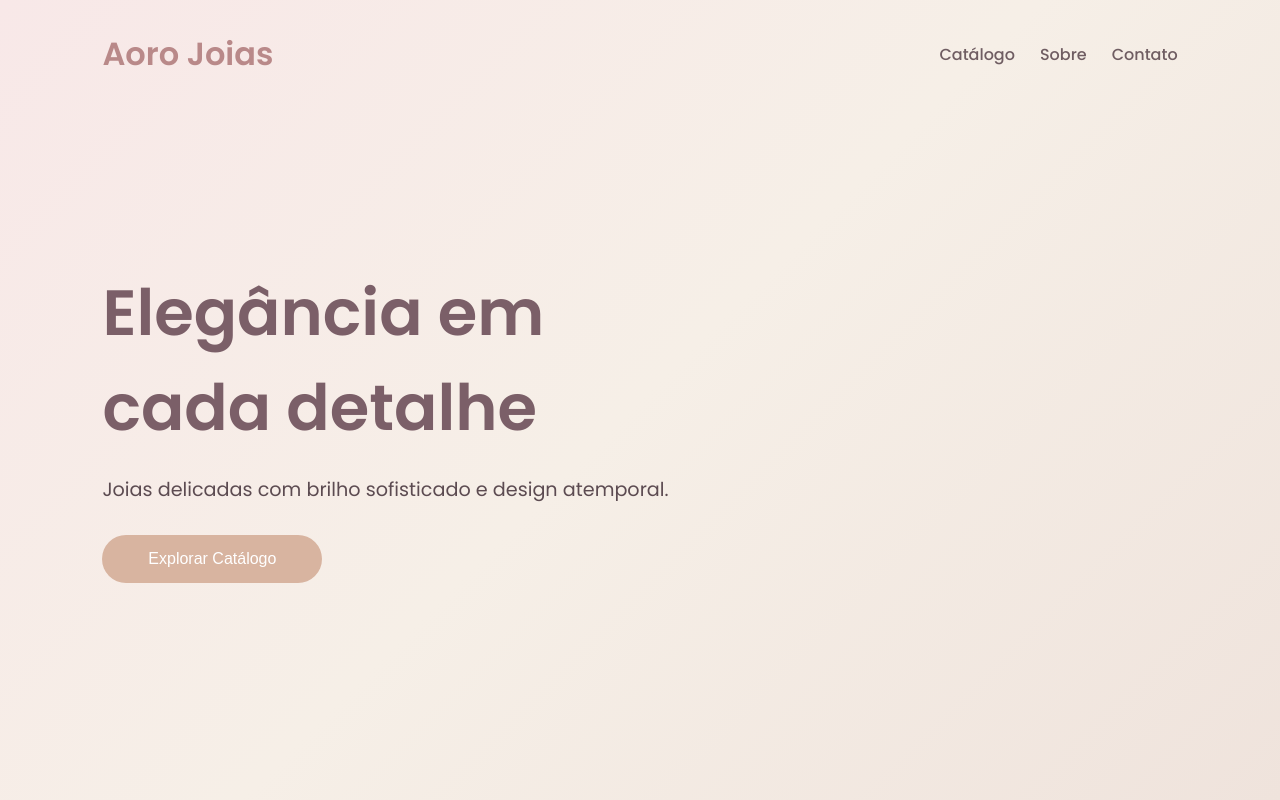
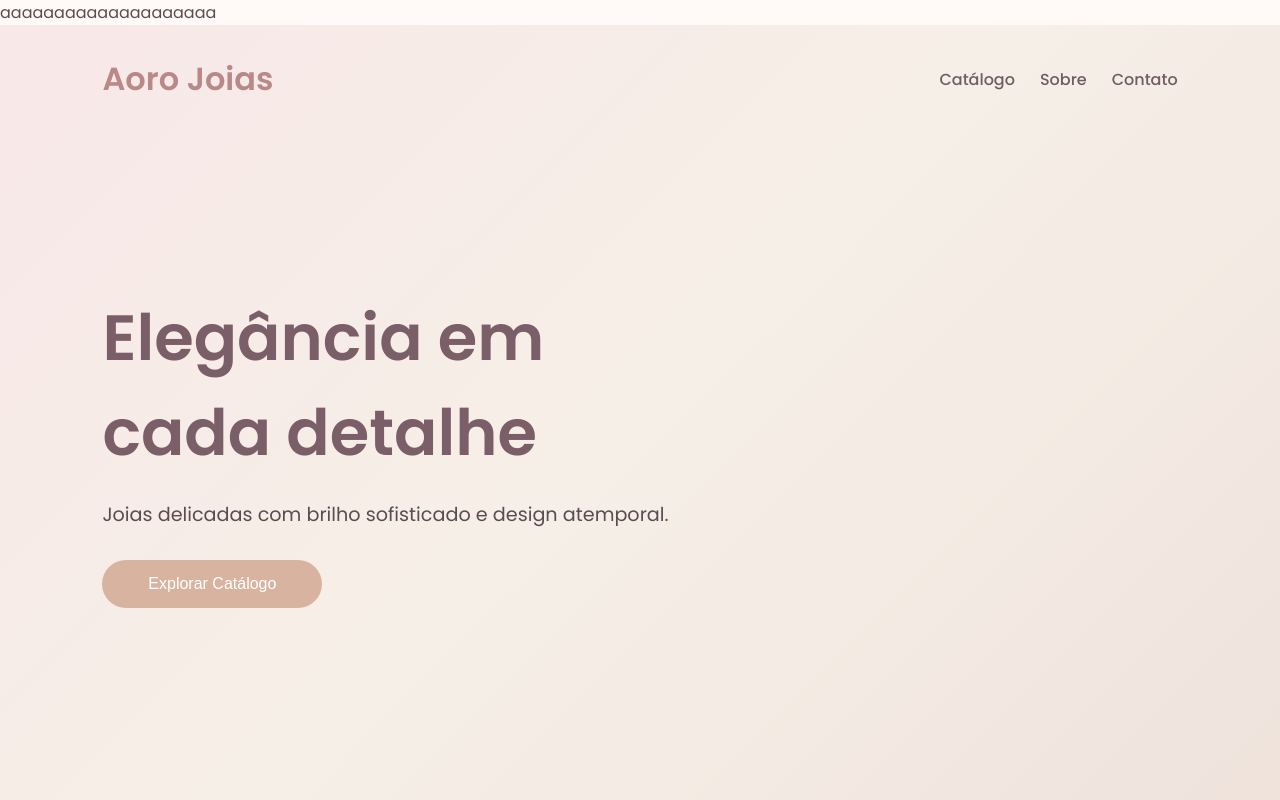
Before and after one commit to JosePedro-07/JosePedro-07.github.io, a plain HTML site: page index.html in a window 1280 px wide. Shown: the top 800 px of the page. Drawn offline with Linux system fonts and the light colour scheme.

Commit message:
Mostrando Git auto pull

```diff
--- a/index.html
+++ b/index.html
@@ -7,7 +7,7 @@
   <link rel="stylesheet" href="css/style.css" />
 </head>
 <body>
-
+aaaaaaaaaaaaaaaaaaaa
   <header class="hero">
     <nav>
       <h1 class="logo">Aoro Joias</h1>
```
